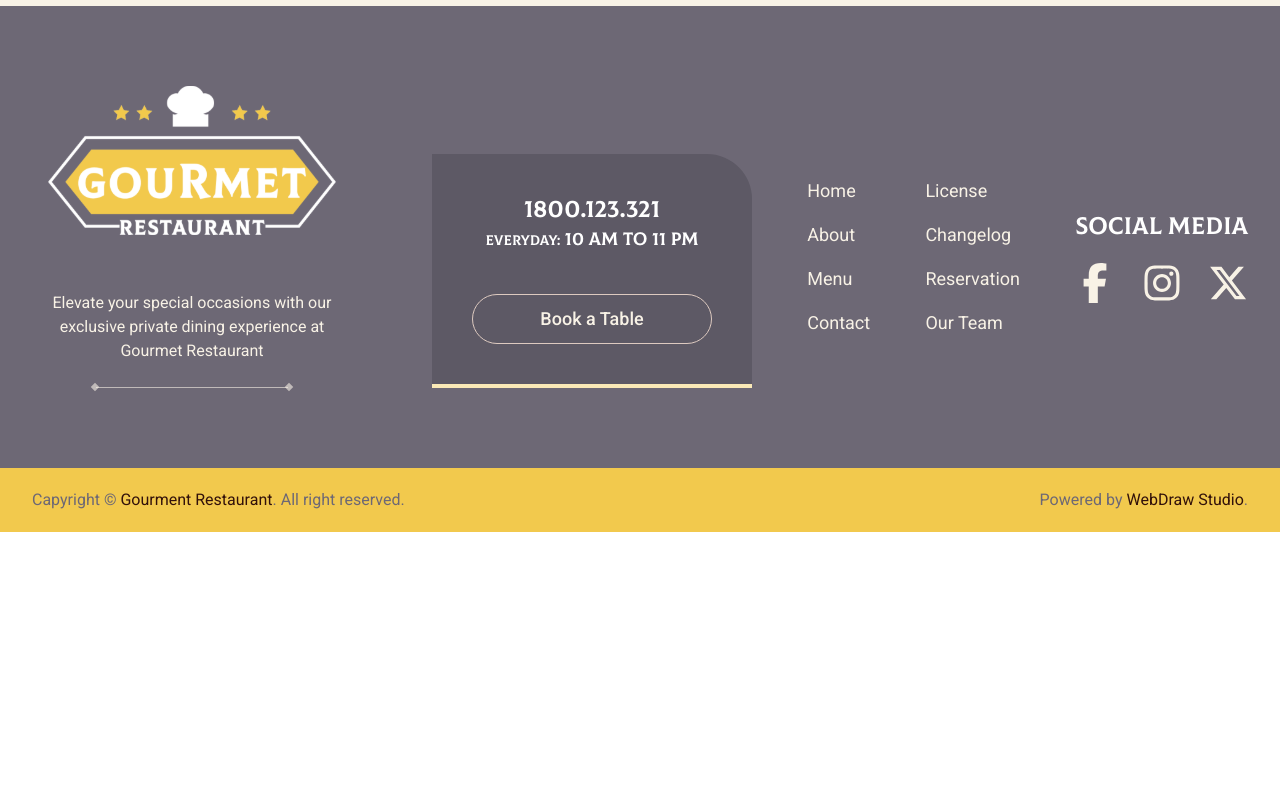
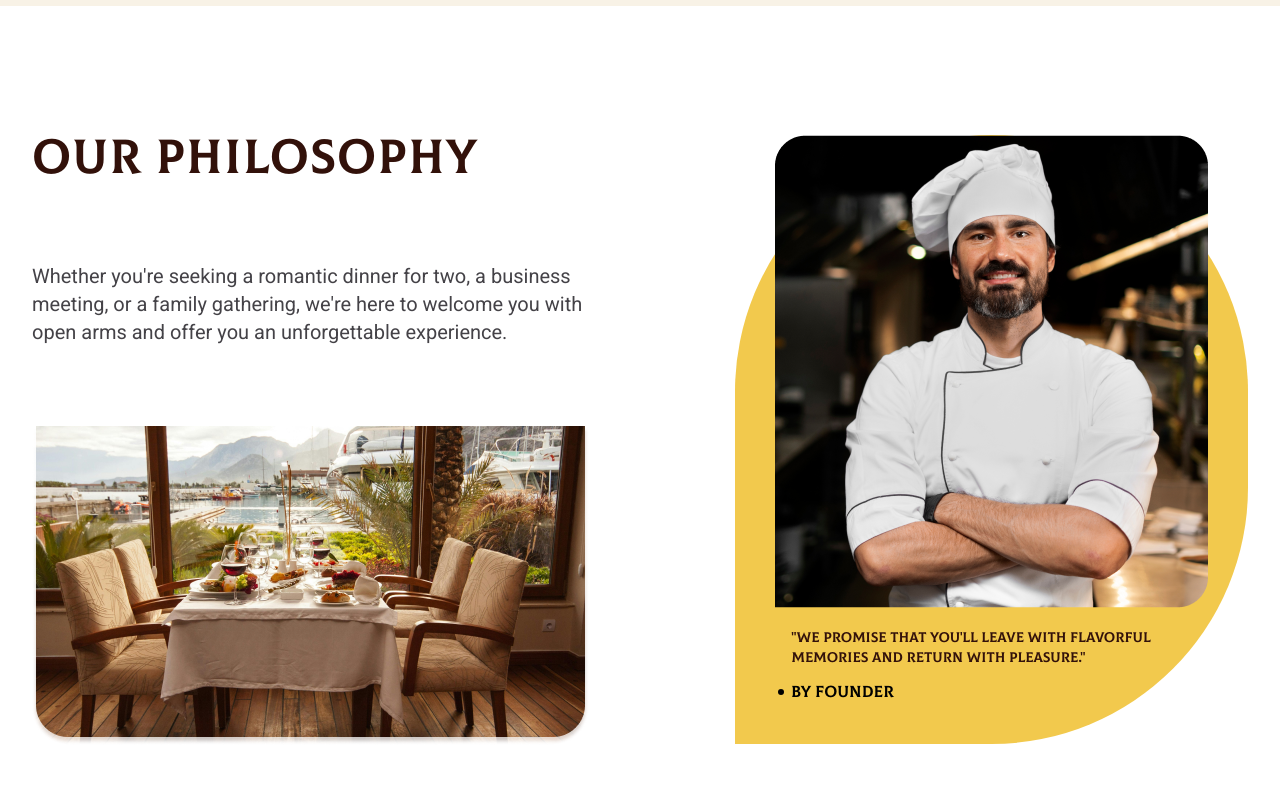
Before and after one commit to imTheoDoR/gourment-restaurant, a Next.js app: page /about in a window 1280 px wide. Shown: the part 1400-2200 px from the top of the page. Before the commit the page ends 1932 px from the top, so only its background shows below. Built offline with nearby package versions, Linux system fonts and the light colour scheme.

Commit message:
our philosophy element

```diff
--- a/app/about/page.tsx
+++ b/app/about/page.tsx
@@ -1,4 +1,5 @@
 import AboutUs from "@/components/about/about-us";
+import OurPhilosophy from "@/components/about/our-philosophy";
 import Header from "@/components/header";
 
 export default function AboutPage() {
@@ -10,6 +11,7 @@ export default function AboutPage() {
       />
 
       <AboutUs />
+      <OurPhilosophy />
     </main>
   );
 }
--- /dev/null
+++ b/components/about/our-philosophy.tsx
@@ -0,0 +1,54 @@
+"use client";
+
+import Title from "@/components/title";
+import Image from "next/image";
+import { GoDotFill } from "react-icons/go";
+
+const OurPhilosophy = () => {
+  return (
+    <section className="container py-32">
+      <div className="flex flex-col xl:flex-row gap-32 justify-center items-center">
+        <div className="max-w-xl">
+          <Title text="our philosophy" className="mb-10 lg:mb-20" isDark />
+
+          <p className="text-gray3 text-xl mb-10 lg:mb-20">
+            Whether you&apos;re seeking a romantic dinner for two, a business
+            meeting, or a family gathering, we&apos;re here to welcome you with
+            open arms and offer you an unforgettable experience.
+          </p>
+
+          <Image
+            src="/images/about/philosophy-1.png"
+            alt="gourmet restaurant philosophy 1"
+            width={557}
+            height={319}
+            className="w-auto"
+          />
+        </div>
+
+        <div className="max-w-[557px]">
+          <div className="bg-yellow px-5 lg:px-10 rounded-t-full rounded-r-full">
+            <Image
+              src="/images/about/philosophy-2.png"
+              alt="gourmet restaurant philosophy 2"
+              width={433}
+              height={473}
+              className="mx-auto max-w-[300px] md:max-w-max"
+            />
+
+            <p className="max-w-[400px] mx-auto pt-5 font-colus text-brown text-sm pb-3">
+              &quot;we promise that you&apos;ll leave with flavorful memories
+              and return with pleasure.&quot;
+            </p>
+
+            <span className="text-dark font-colus flex items-center pb-10">
+              <GoDotFill className="w-3 h-3 mr-1" /> by founder
+            </span>
+          </div>
+        </div>
+      </div>
+    </section>
+  );
+};
+
+export default OurPhilosophy;
--- a/tailwind.config.ts
+++ b/tailwind.config.ts
@@ -47,6 +47,7 @@ const config = {
         "accordion-up": "accordion-up 0.2s ease-out",
       },
       colors: {
+        dark: "#000000",
         white2: "#F8F2E6",
         gray: "#6D6875",
         gray2: "#858585",
```
Also changed, not shown: public/images/about/philosophy-1.png (added), public/images/about/philosophy-2.png (added).
